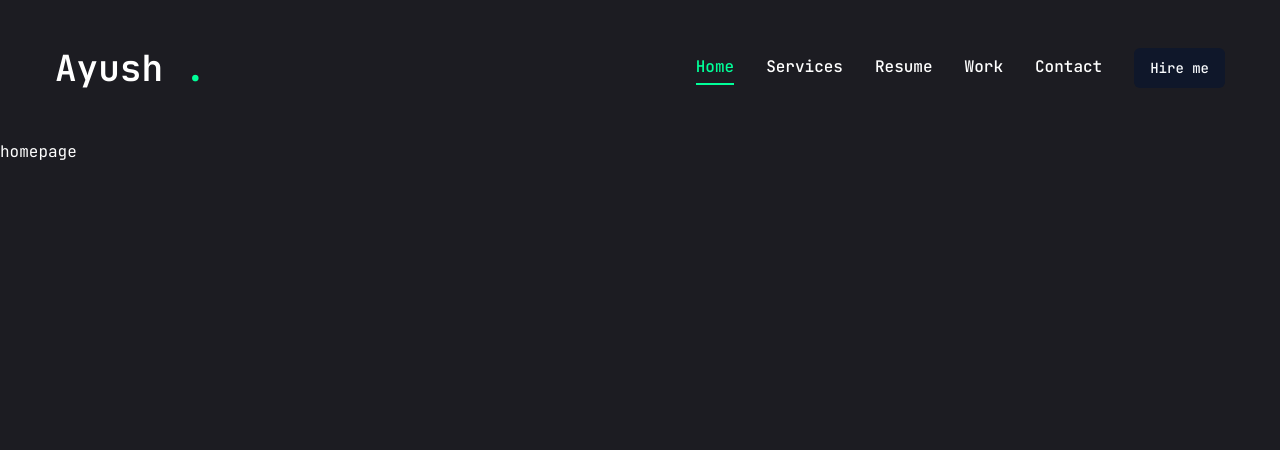
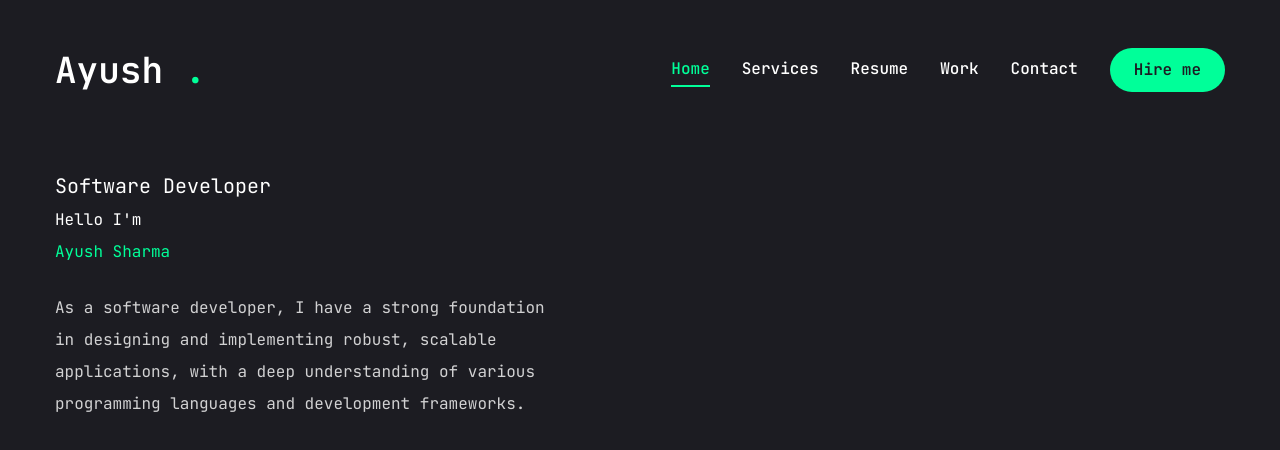
Before and after one commit to ayush1452/ayush_portfolio, a Next.js app: page / in a window 1280 px wide. Shown: the top 450 px of the page. Built offline with nearby package versions, Linux system fonts and the light colour scheme.

Commit message:
updated the Home page with specific information

```diff
--- a/app/page.jsx
+++ b/app/page.jsx
@@ -1,3 +1,30 @@
-export default function Home() {
-  return <main>homepage</main>;
-}
+import {Button} from "@/components/ui/button";
+import {FiDownload} from "react-icons/fi";
+
+const Home = () => {
+  return (
+  <section className="h-full">
+    <div className="container mx-auto h-full">
+      <div className="flex flex-col xl:flex-row items-center justify-between xl:pt-8 xl:pb-24">
+        {/* text */}
+        <div className="text-center xl:text-left order-2 xl:order-none">
+          <span className="text-xl">Software Developer</span>
+          <h1 className="h1 mb-6">
+              Hello I'm <br /> <span className="text-accent">Ayush Sharma</span>
+            </h1>
+            <p className="max-w-[500px] mb-9 text-white/80">
+            As a software developer, I have a strong foundation in designing and implementing robust,
+            scalable applications, with a deep understanding of various programming languages and development frameworks.
+            </p>
+        </div>
+        {/* photo */}
+        <div>
+
+        </div>
+      </div>
+    </div>
+  </section>
+  );
+};
+
+export default Home;
--- a/components/MobileNav.jsx
+++ b/components/MobileNav.jsx
@@ -41,7 +41,7 @@
         <div className="mt-32 mb-40 text-center text-2xl">
           <Link href="/">
             <h1 className="text-4xl font-semibold">
-              Luke<span className="text-accent">.</span>
+              Ayush<span className="text-accent">.</span>
             </h1>
           </Link>
         </div>
--- a/components/ui/button.jsx
+++ b/components/ui/button.jsx
@@ -5,25 +5,19 @@
 import { cn } from "@/lib/utils"
 
 const buttonVariants = cva(
-  "inline-flex items-center justify-center whitespace-nowrap rounded-md text-sm font-medium ring-offset-white transition-colors focus-visible:outline-none focus-visible:ring-2 focus-visible:ring-slate-950 focus-visible:ring-offset-2 disabled:pointer-events-none disabled:opacity-50 dark:ring-offset-slate-950 dark:focus-visible:ring-slate-300",
+  " inline-flex items-center justify-center whitespace-nowrap rounded-full text-base font-semibold ring-offset-white transition-colors",
   {
     variants: {
       variant: {
-        default: "bg-slate-900 text-slate-50 hover:bg-slate-900/90 dark:bg-slate-50 dark:text-slate-900 dark:hover:bg-slate-50/90",
-        destructive:
-          "bg-red-500 text-slate-50 hover:bg-red-500/90 dark:bg-red-900 dark:text-slate-50 dark:hover:bg-red-900/90",
+        default: "bg-accent text-primary hover:bg-accent-hover",
+        primary: "bg-primary text-white",
         outline:
-          "border border-slate-200 bg-white hover:bg-slate-100 hover:text-slate-900 dark:border-slate-800 dark:bg-slate-950 dark:hover:bg-slate-800 dark:hover:text-slate-50",
-        secondary:
-          "bg-slate-100 text-slate-900 hover:bg-slate-100/80 dark:bg-slate-800 dark:text-slate-50 dark:hover:bg-slate-800/80",
-        ghost: "hover:bg-slate-100 hover:text-slate-900 dark:hover:bg-slate-800 dark:hover:text-slate-50",
-        link: "text-slate-900 underline-offset-4 hover:underline dark:text-slate-50",
+          "border border-accent bg-transparent text-accent hover:bg-accent hover:text-primary",
       },
       size: {
-        default: "h-10 px-4 py-2",
-        sm: "h-9 rounded-md px-3",
-        lg: "h-11 rounded-md px-8",
-        icon: "h-10 w-10",
+        default: "h-[44px] px-6",
+        md: "h-[48px] px-6",
+        lg: "h-[56px] px-8 text-sm uppercase tracking-[2px]",
       },
     },
     defaultVariants: {
--- a/components/ui/sheet.jsx
+++ b/components/ui/sheet.jsx
@@ -3,8 +3,9 @@
 import * as SheetPrimitive from "@radix-ui/react-dialog"
 import { cva } from "class-variance-authority";
 import { X } from "lucide-react"
+import { cn } from "@/lib/utils"
 
-import { cn } from "@/lib/utils"
+import { IoMdClose } from "react-icons/io";
 
 const Sheet = SheetPrimitive.Root
 
@@ -26,7 +27,7 @@
 SheetOverlay.displayName = SheetPrimitive.Overlay.displayName
 
 const sheetVariants = cva(
-  "fixed z-50 gap-4 bg-white p-6 shadow-lg transition ease-in-out data-[state=open]:animate-in data-[state=closed]:animate-out data-[state=closed]:duration-300 data-[state=open]:duration-500 dark:bg-slate-950",
+  "fixed z-50 gap-4 bg-primary p-6 shadow-lg transition ease-in-out data-[state=open]:animate-in data-[state=closed]:animate-out data-[state=closed]:duration-300 data-[state=open]:duration-500 dark:bg-slate-950",
   {
     variants: {
       side: {
@@ -35,7 +36,7 @@
           "inset-x-0 bottom-0 border-t data-[state=closed]:slide-out-to-bottom data-[state=open]:slide-in-from-bottom",
         left: "inset-y-0 left-0 h-full w-3/4 border-r data-[state=closed]:slide-out-to-left data-[state=open]:slide-in-from-left sm:max-w-sm",
         right:
-          "inset-y-0 right-0 h-full w-3/4  border-l data-[state=closed]:slide-out-to-right data-[state=open]:slide-in-from-right sm:max-w-sm",
+          "inset-y-0 right-0 h-full w-3/4 data-[state=closed]:slide-out-to-right data-[state=open]:slide-in-from-right sm:max-w-sm",
       },
     },
     defaultVariants: {
@@ -50,8 +51,8 @@
     <SheetPrimitive.Content ref={ref} className={cn(sheetVariants({ side }), className)} {...props}>
       {children}
       <SheetPrimitive.Close
-        className="absolute right-4 top-4 rounded-sm opacity-70 ring-offset-white transition-opacity hover:opacity-100 focus:outline-none focus:ring-2 focus:ring-slate-950 focus:ring-offset-2 disabled:pointer-events-none data-[state=open]:bg-slate-100 dark:ring-offset-slate-950 dark:focus:ring-slate-300 dark:data-[state=open]:bg-slate-800">
-        <X className="h-4 w-4" />
+        className=" absolute right-8 top-8 transition-opacity outline-none">
+        <IoMdClose className="text-3xl text-accent" />
         <span className="sr-only">Close</span>
       </SheetPrimitive.Close>
     </SheetPrimitive.Content>
```
